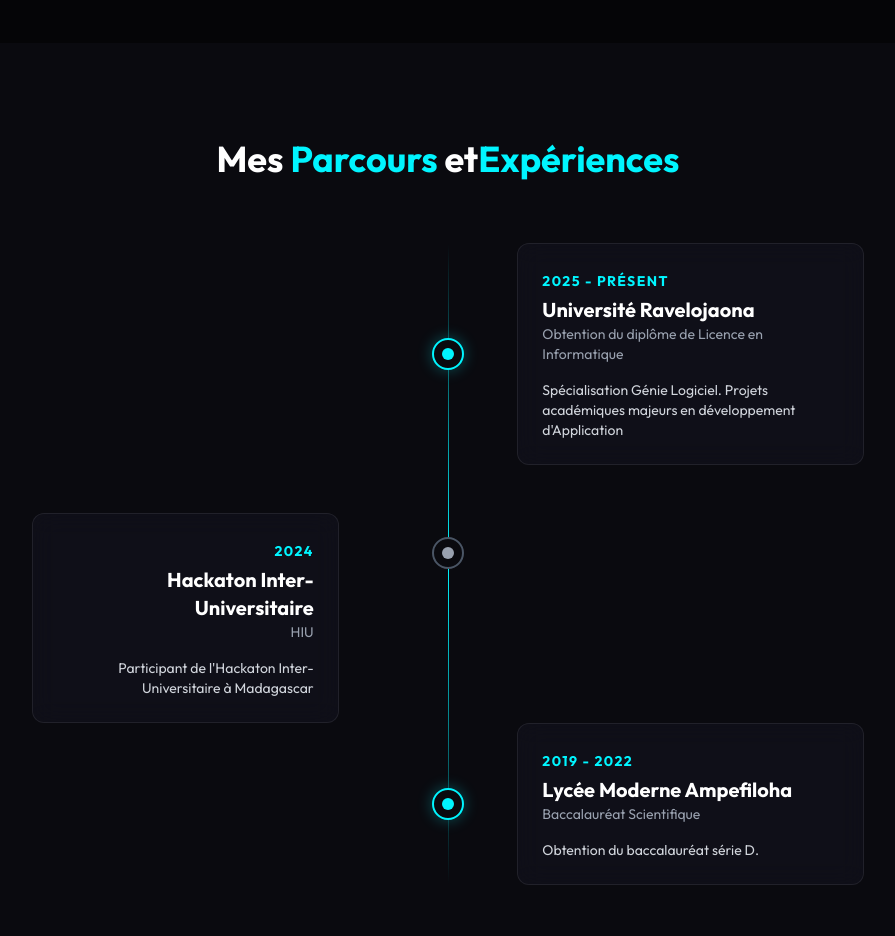
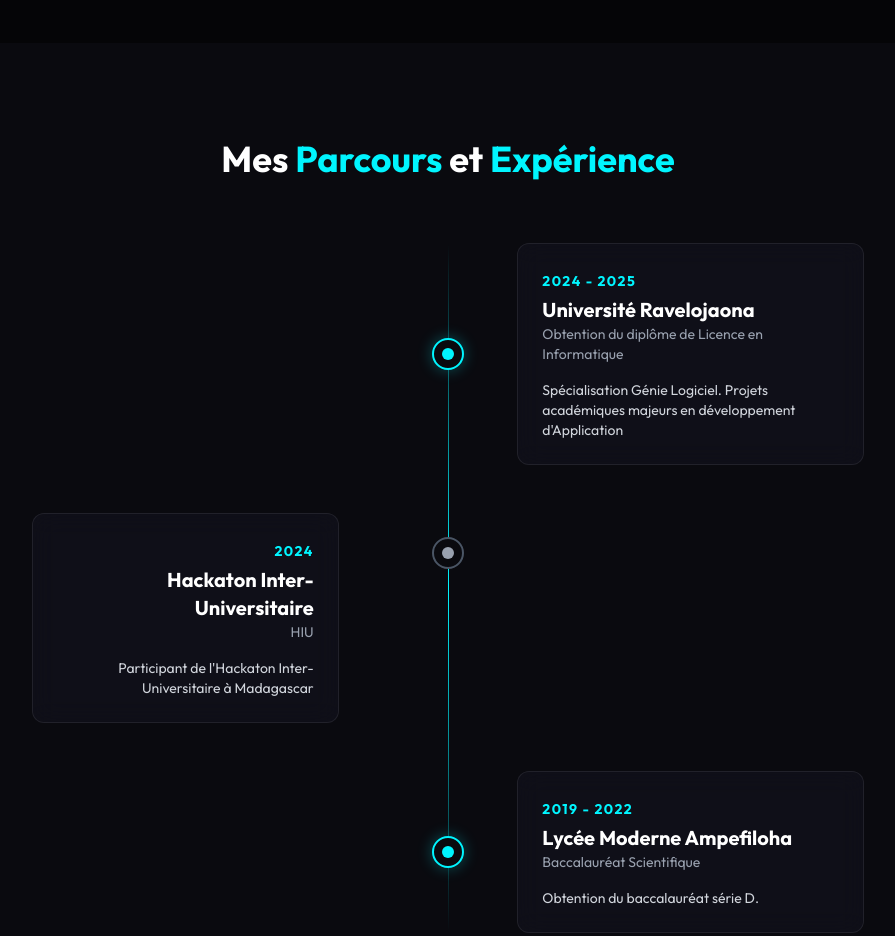
Before and after one commit to Manoa238/My-Portfolio, a Next.js app: page / in a window 1280 px wide. Shown: the part 3100-4036 px from the top of the page, without its empty margins (192-1087 px from the left). Built offline with nearby package versions, Linux system fonts and the light colour scheme.

Commit message:
nanova zavatra kely ndray ehhh

```diff
--- a/src/app/page.js
+++ b/src/app/page.js
@@ -290,7 +290,7 @@ export default function Home() {
       {/* EDUCATION SECTION */}
       <section id="education" className="py-24 bg-dark-900">
         <div className="max-w-4xl mx-auto px-4 sm:px-6 lg:px-8">
-          <div className="text-center mb-16" data-aos="fade-up"><h2 className="text-3xl md:text-4xl font-bold text-white mb-4">Mes <span className="text-neon-400">Parcours </span>et<span className="text-neon-400">Expériences </span> </h2></div>
+          <div className="text-center mb-16" data-aos="fade-up"><h2 className="text-3xl md:text-4xl font-bold text-white mb-4">Mes <span className="text-neon-400">Parcours </span>et<span className="text-neon-400"> Expérience</span></h2></div>
           <div className="relative ml-4 md:ml-0">
             <div className="absolute left-0 md:left-1/2 top-0 bottom-0 w-px bg-gradient-to-b from-transparent via-neon-400 to-transparent"></div>
             <div className="relative z-10 mb-12" data-aos="fade-up">
@@ -299,14 +299,14 @@ export default function Home() {
                 <div className="z-20 flex items-center order-1 bg-dark-900 border-2 border-neon-400 rounded-full w-8 h-8 justify-center shadow-neon absolute left-[-16px] md:left-1/2 md:-translate-x-1/2"><div className="w-3 h-3 bg-neon-400 rounded-full"></div></div>
                 <div className="order-1 md:w-5/12 pl-8 md:pl-0">
                   <div className="glass-panel p-6 rounded-xl hover:border-neon-400/50 transition-colors">
-                    <span className="text-neon-400 text-sm font-bold tracking-widest">2025 - PRÉSENT</span>
+                    <span className="text-neon-400 text-sm font-bold tracking-widest">2024 - 2025</span>
                     <h3 className="text-xl font-bold text-white mt-1">Université Ravelojaona</h3><h4 className="text-gray-400 text-sm mb-4">Obtention du diplôme de Licence en Informatique</h4>
                     <p className="text-gray-300 text-sm">Spécialisation Génie Logiciel. Projets académiques majeurs en développement d'Application</p>
                   </div>
                 </div>
               </div>
             </div>
-            <div className="relative z-10" data-aos="fade-up" data-aos-delay="100">
+            <div className="relative z-10 mb-12" data-aos="fade-up" data-aos-delay="100">
               <div className="flex flex-col md:flex-row items-center justify-between w-full">
                 <div className="order-1 md:w-5/12 md:text-right md:pr-10 pl-8 md:pl-0">
                   <div className="glass-panel p-6 rounded-xl hover:border-neon-400/50 transition-colors">
```
